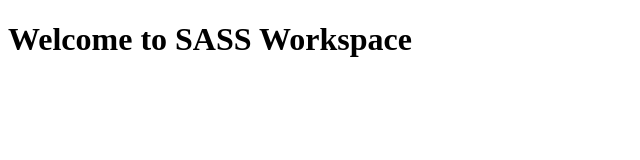
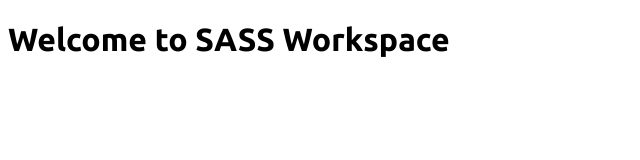
Before and after one commit to Direct-Entry-Program-8/sass-workspace, a website built with Parcel: page src/index.html in a window 1280 px wide. Shown: the whole page, without its empty margins (0-640 px from the left). Built offline with nearby package versions, Linux system fonts and the light colour scheme.

Commit message:
Add google fonts to the project

```diff
--- a/src/scss/styles.scss
+++ b/src/scss/styles.scss
@@ -1 +1,5 @@
-@import url('https://fonts.googleapis.com/css2?family=Ubuntu+Condensed&family=Ubuntu:wght@400;500;700&display=swap');
+@import url('https://fonts.googleapis.com/css2?family=Ubuntu:wght@400;500;700&display=swap');
+
+*{
+    font-family: 'Ubuntu', sans-serif;
+}
```
